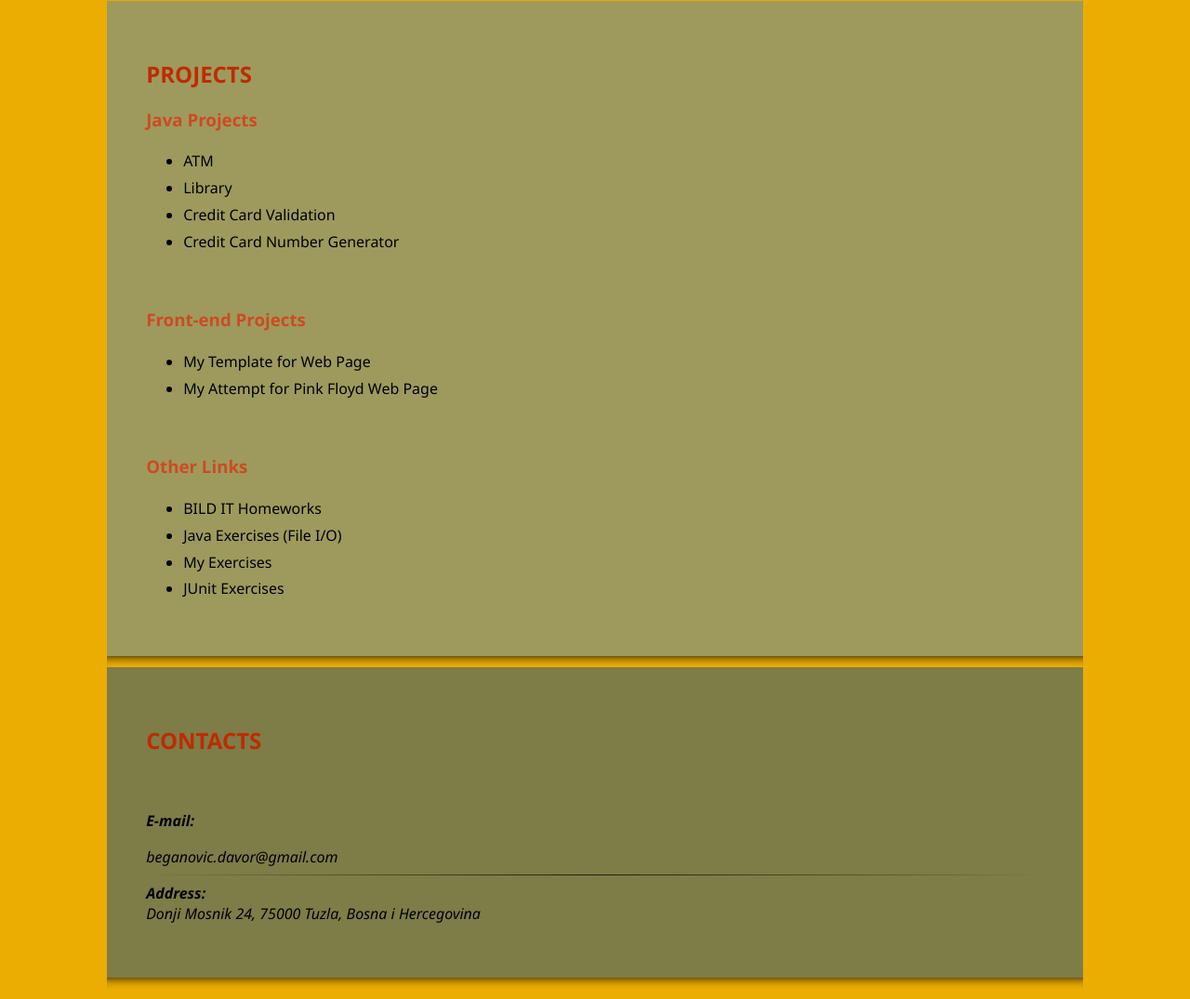
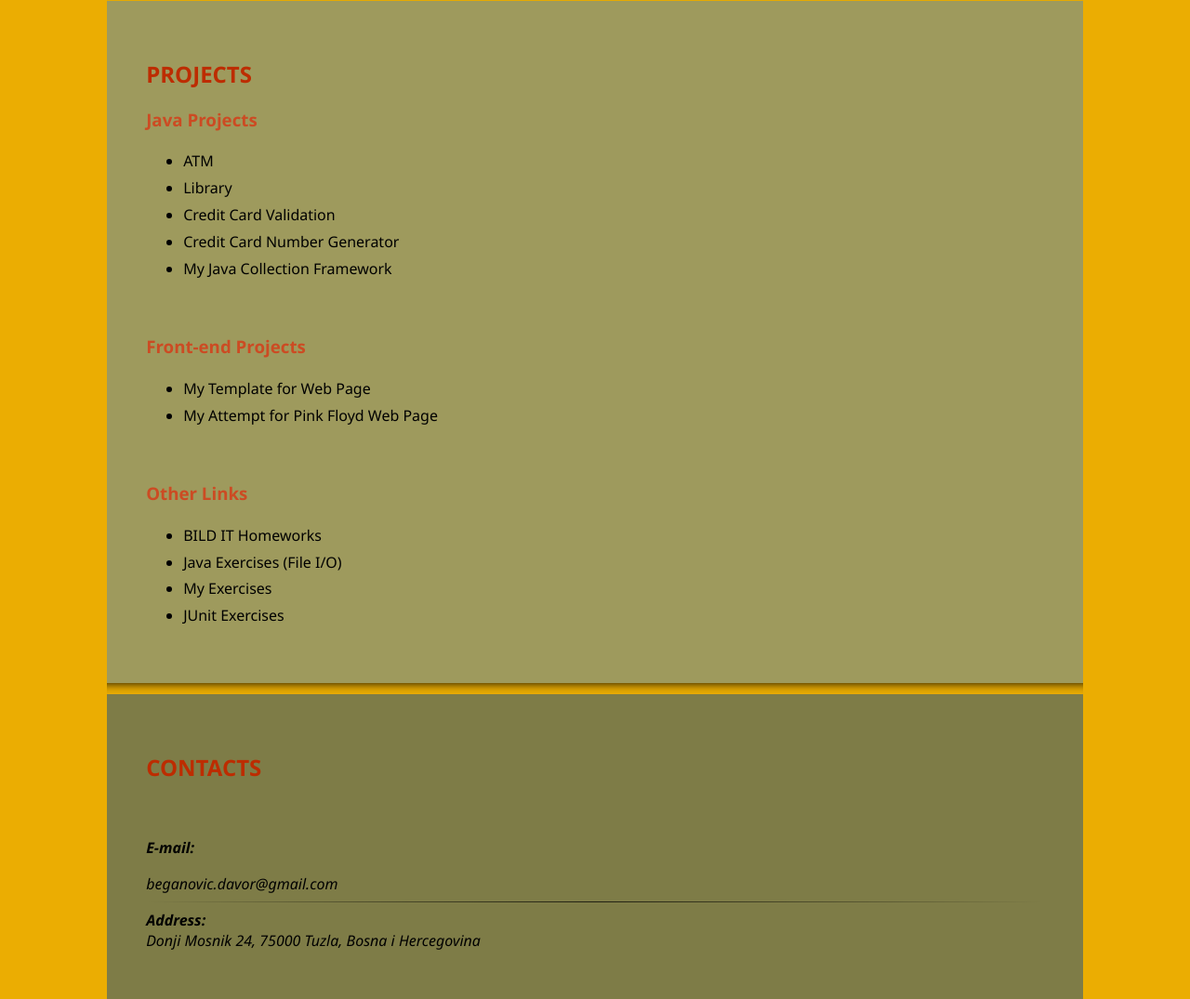
Before and after one commit to BegaDavor/BegaDavor.github.io, a plain HTML site: page index.html in a window 1280 px wide. Shown: the part 1152-2227 px from the top of the page at 93% size. Drawn offline with Linux system fonts and the light colour scheme.

Commit message:
Dodan projekat Java Collection Framework

```diff
--- a/index.html
+++ b/index.html
@@ -68,6 +68,7 @@
                                   <li><a href="https://github.com/BegaDavor/Biblioteka">Library</a></li>
                                   <li><a href="https://github.com/BegaDavor/CreditCardValidationApp-CreditCardNumberGeneratorApp-JUnitTestsExercises/tree/master/src/creditCard">Credit Card Validation</a></li>
                                   <li><a href="https://github.com/BegaDavor/CreditCardValidationApp-CreditCardNumberGeneratorApp-JUnitTestsExercises/tree/master/src/CardNumberGenerator">Credit Card Number Generator</a></li>
+                                  <li><a href="https://github.com/BegaDavor/MyJavaCollectionFramework">My Java Collection Framework</a></li>
                                 </ul>
                               <br>
                               <h3>Front-end Projects</h3>
```
